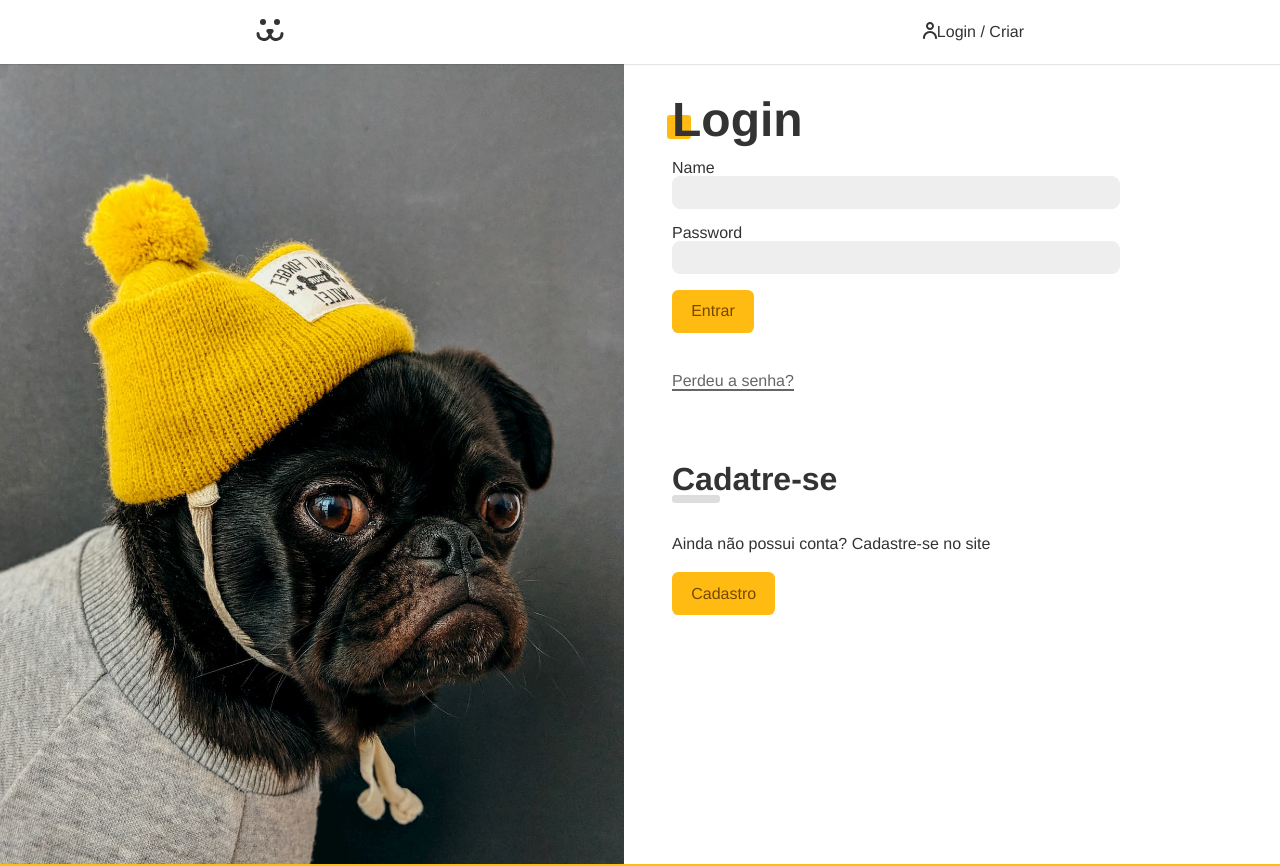
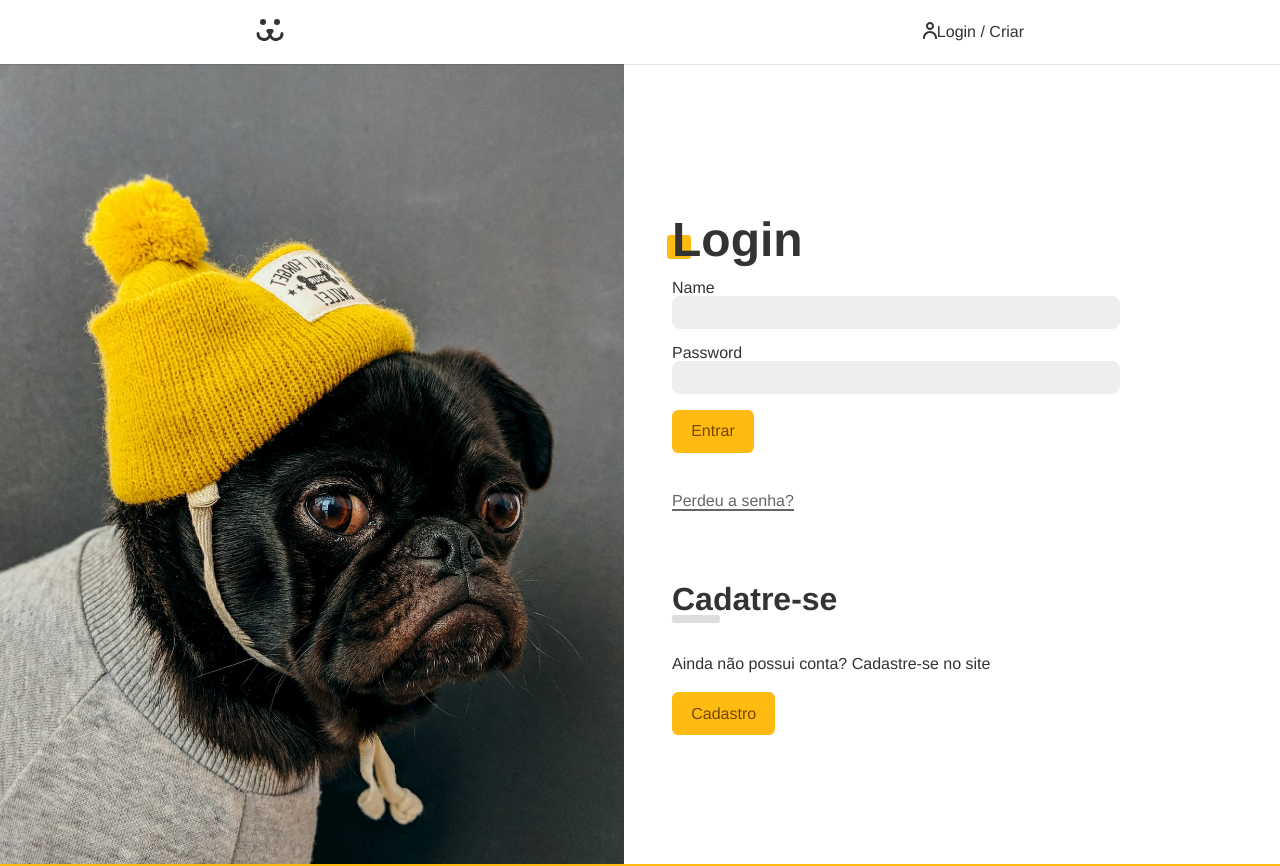
Before and after one commit to Leusiojosefilimone/Dogs-origamid, a React (Create React App) app: page /login in a window 1280 px wide. Shown: the top 866 px of the page. Built offline with nearby package versions, Linux system fonts and the light colour scheme.

Commit message:
ajustes finais

```diff
--- a/src/components/Login/Login.module.css
+++ b/src/components/Login/Login.module.css
@@ -13,6 +13,7 @@
 .forms{
     max-width: 30rem;
     padding: 1rem;
+    margin-top: 15vh;
 }
 @media(max-width: 40rem){
     .login{
--- a/src/components/Login/LoginForm.module.css
+++ b/src/components/Login/LoginForm.module.css
@@ -16,6 +16,7 @@
 }
 .cadastro{
     margin-top: 4rem;
+    margin-bottom: 4rem;
 }
 .cadastro p{
     margin-top: 2rem;
--- a/src/components/user/UserPhotoPost.module.css
+++ b/src/components/user/UserPhotoPost.module.css
@@ -3,6 +3,11 @@
     grid-template-columns: 1fr 1fr;
     gap: 2rem;
     margin-bottom: 2rem;
+}
+@media(max-width:40rem){
+    .photoPost{
+        grid-template-columns: 1fr;
+    }
 }
 .file{
     margin-bottom: 1rem;
```
